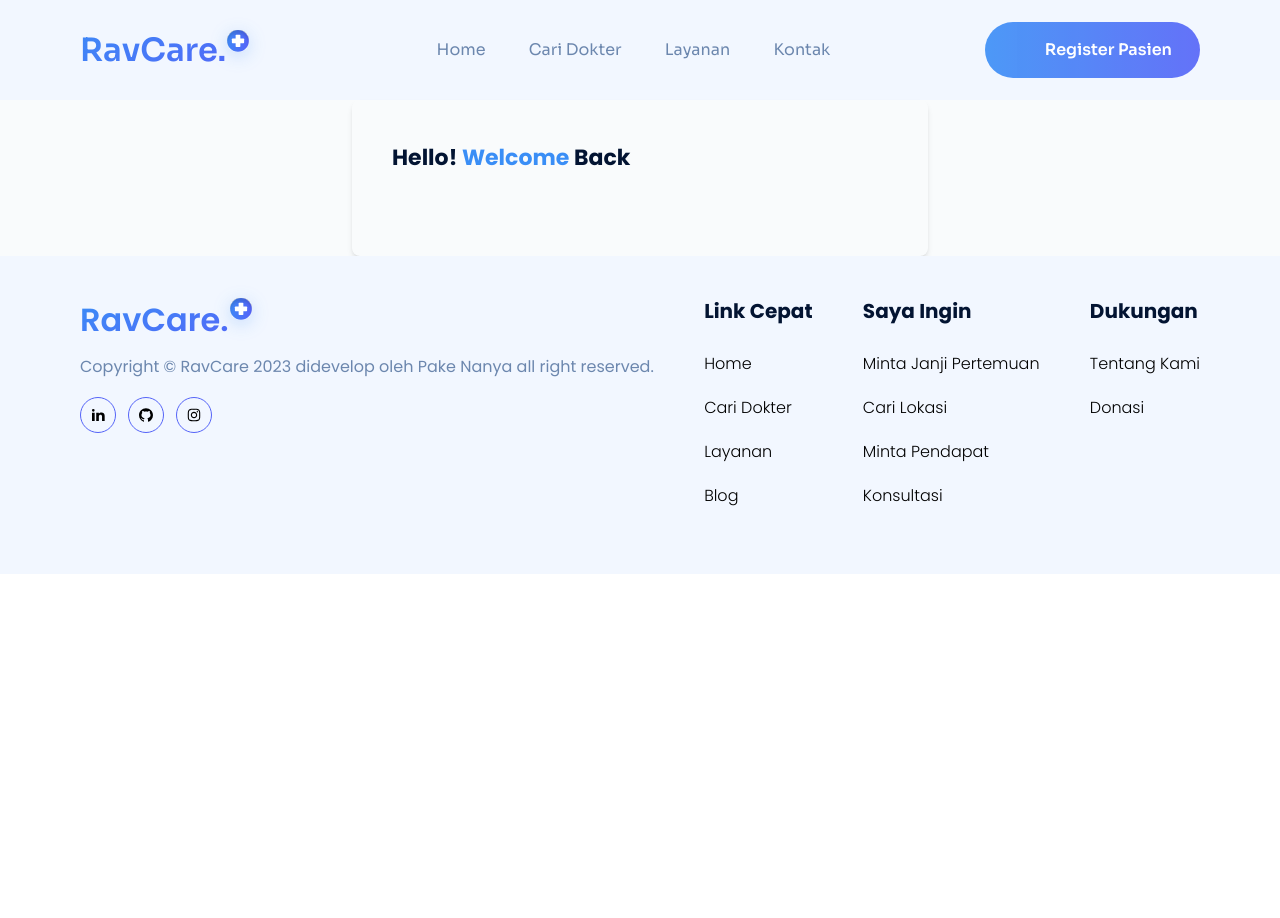
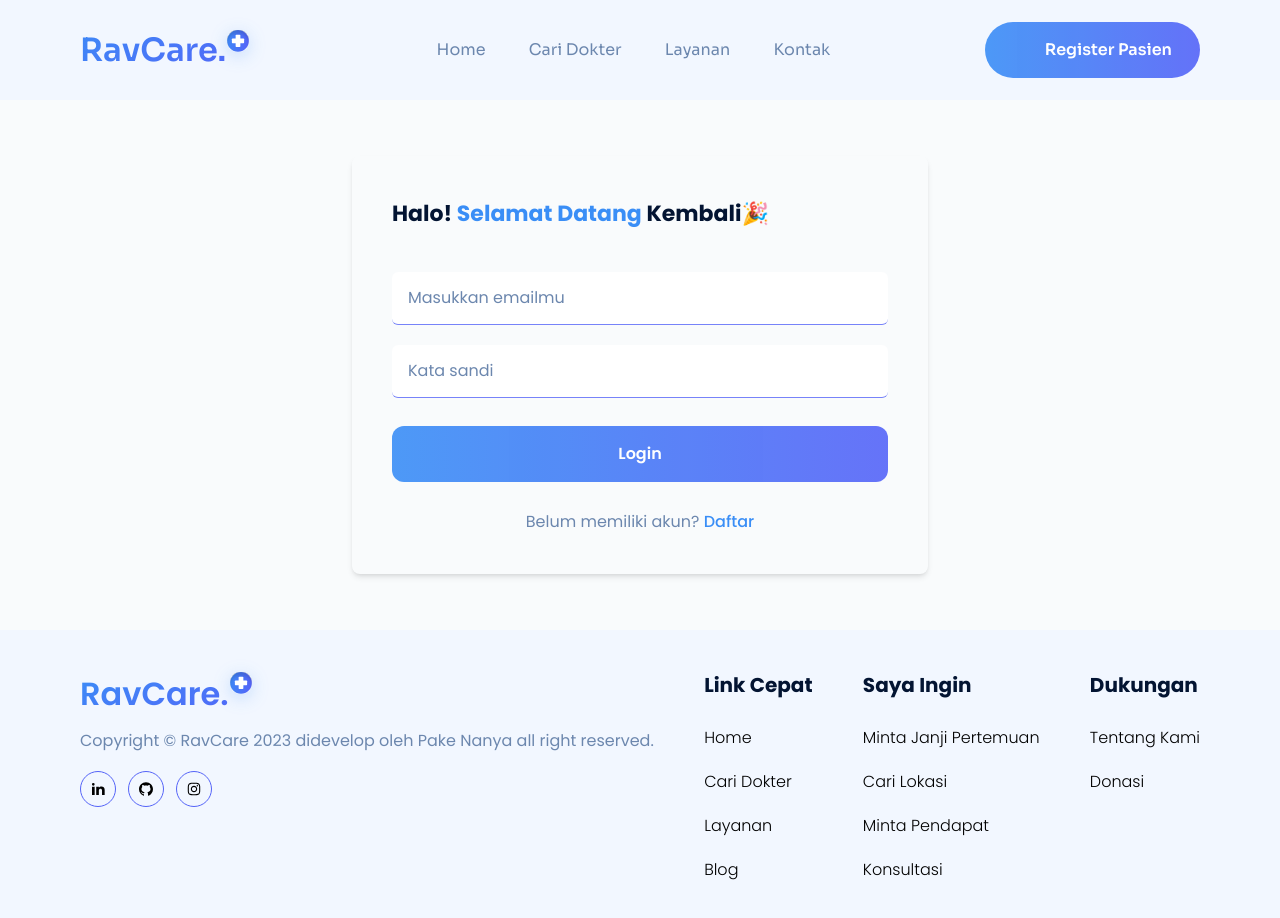
Before and after one commit to zildjianvitoo/ravcare-fe, a Next.js app: page /login in a window 1280 px wide. Shown: the top 918 px of the page. Before the commit the page ends 800 px from the top, so only its background shows below. Built offline with nearby package versions, Linux system fonts and the light colour scheme; some icons are missing.

Commit message:
feat:make login page ui

```diff
--- a/components/Button/Button.jsx
+++ b/components/Button/Button.jsx
@@ -7,6 +7,7 @@ function Button({
   className,
   icon = <PiStethoscopeDuotone className="text-2xl" />,
   children,
+  ...props
 }) {
   return (
     <button
@@ -15,6 +16,7 @@ function Button({
           sora.className,
         className
       )}
+      {...props}
     >
       {icon} <p>{children}</p>
     </button>
--- a/pages/login.jsx
+++ b/pages/login.jsx
@@ -1,12 +1,62 @@
+import Button from "@/components/Button/Button";
+import Link from "next/link";
 import React from "react";
+import { useForm } from "react-hook-form";
 
 export default function Login() {
+  const {
+    register,
+    handleSubmit,
+    formState: { errors },
+  } = useForm();
+
+  const onSubmitHandler = (formValues) => {
+    console.log(formValues);
+  };
+
   return (
-    <main className="bg-[#f9fbfc]">
-      <section className="w-full max-w-xl mx-auto rounded-lg shadow-md md:p-10">
-        <h3 className="text-heading-color-ravcare text-[22px] leading-9 font-bold mb-10">
-          Hello! <span className="text-primary-ravcare">Welcome </span>Back
-        </h3>
+    <main className="bg-[#f9fbfc] ">
+      <section className="px-5 lg:px-0 py-14">
+        <div className="w-full max-w-xl px-3 mx-auto rounded-lg shadow-md md:p-10">
+          <h3 className="text-heading-color-ravcare text-[22px] leading-9 font-bold mb-10">
+            Halo! <span className="text-primary-ravcare">Selamat Datang </span>
+            Kembali🎉
+          </h3>
+          <form
+            className="flex flex-col gap-5 py-4 md:py-0"
+            onSubmit={handleSubmit(onSubmitHandler)}
+          >
+            <input
+              type="email"
+              placeholder="Masukkan emailmu"
+              className="w-full px-4 py-3 border-b border-secondary-ravcare/80 focus:outline-none focus:border-r-primary-ravcare text-[16px] leading-7 text-heading-color-ravcare placeholder:text-text-color-ravcare rounded-md  focus:border-b-2"
+              {...register("email", { required: true })}
+            />
+            <input
+              type="password"
+              placeholder="Kata sandi"
+              className="w-full px-4 py-3 border-b border-secondary-ravcare/80 focus:outline-none focus:border-r-primary-ravcare text-[16px] leading-7 text-heading-color-ravcare placeholder:text-text-color-ravcare rounded-md focus:border-b-2 "
+              {...register("email", { required: true })}
+            />
+            <Button
+              className="mt-2 text-lg rounded-xl hover:translate-y-0"
+              icon={""}
+              type="submit"
+            >
+              Login
+            </Button>
+
+            <p className="text-center lg:mt-2 text text-text-color-ravcare">
+              Belum memiliki akun?{" "}
+              <Link
+                href={"/register"}
+                className="font-medium text-primary-ravcare"
+              >
+                Daftar
+              </Link>
+            </p>
+          </form>
+        </div>
       </section>
     </main>
   );
```
